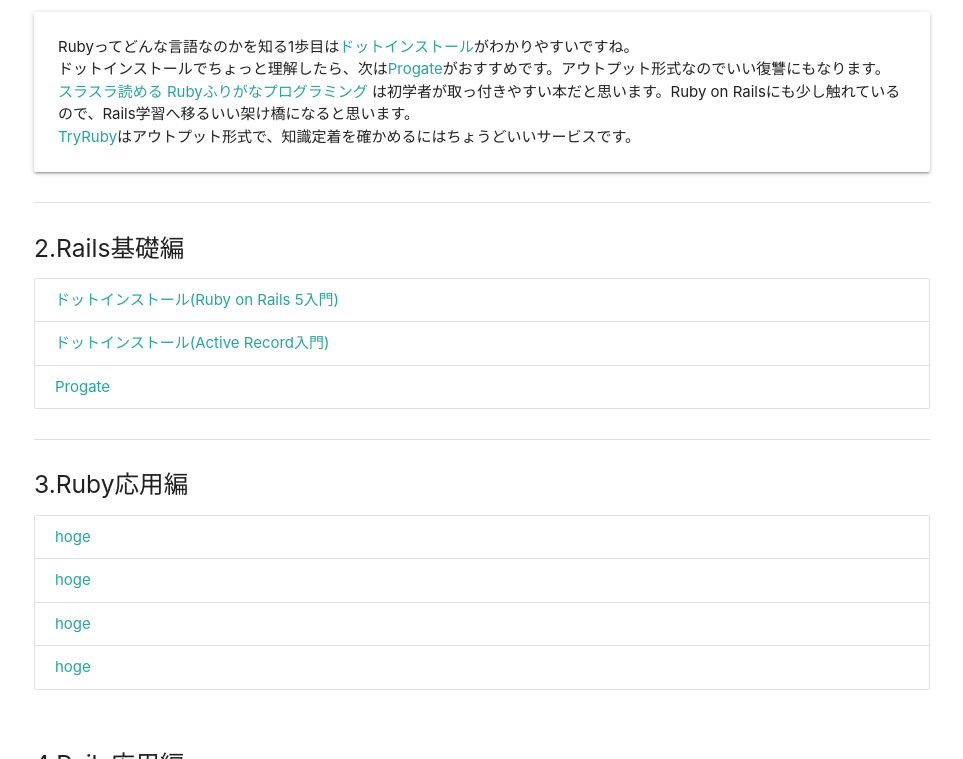
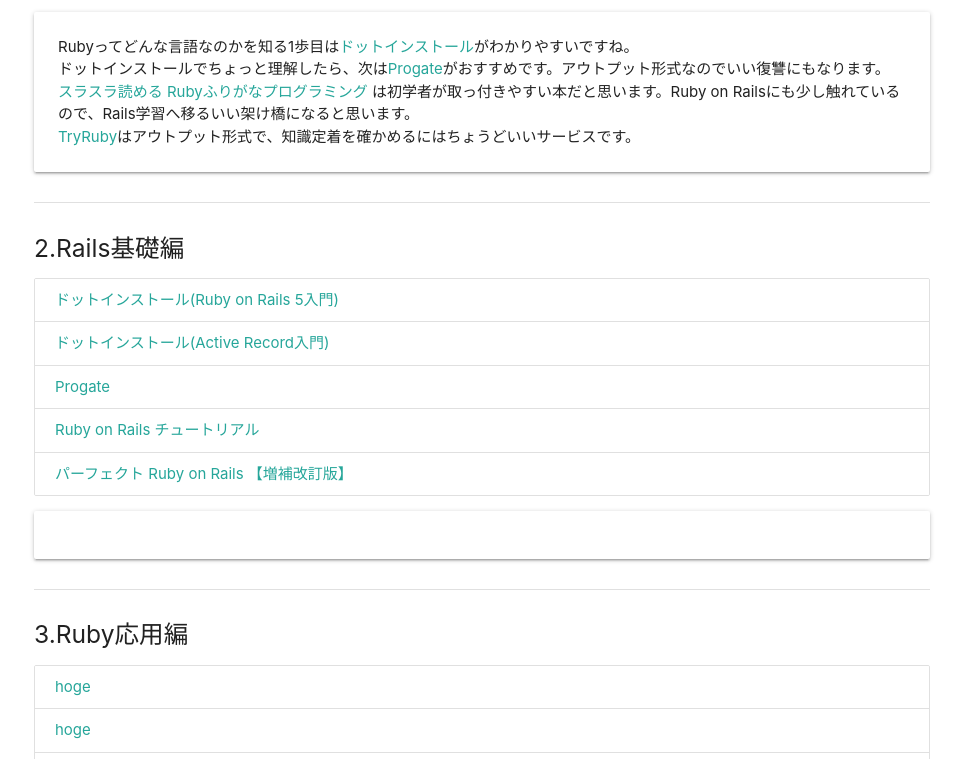
Before and after one commit to Mitsuru53/ruby-roadmap, a plain HTML site: page index.html in a window 1280 px wide. Shown: the part 413-1172 px from the top of the page, without its empty margins (158-1121 px from the left). Drawn offline with nearby package versions, Linux system fonts and the light colour scheme.

Commit message:
rails基礎加筆

```diff
--- a/index.html
+++ b/index.html
@@ -53,6 +53,14 @@
             <a href="https://dotinstall.com/lessons/basic_rails_v3" class="collection-item">ドットインストール(Ruby on Rails 5入門)</a>
             <a href="https://dotinstall.com/lessons/basic_activerecord_v2" class="collection-item">ドットインストール(Active Record入門)</a>
             <a href="https://prog-8.com/languages/rails5" class="collection-item">Progate</a>
+            <a href="https://railstutorial.jp/" class="collection-item">Ruby on Rails チュートリアル</a>
+            <a href="https://www.amazon.co.jp/%E3%83%91%E3%83%BC%E3%83%95%E3%82%A7%E3%82%AF%E3%83%88-Ruby-Rails-%E3%80%90%E5%A2%97%E8%A3%9C%E6%94%B9%E8%A8%82%E7%89%88%E3%80%91-Perfect/dp/4297114623?_encoding=UTF8&qid=&sr=&linkCode=ll1&tag=exhikkii0e-22&linkId=a9ae61d3d4761ae1ab9d48d92f9635ad&language=ja_JP&ref_=as_li_ss_tl" class="collection-item">パーフェクト Ruby on Rails 【増補改訂版】</a>
+        </div>
+        <div class="card horizontal">
+            <div class="card-stacked">
+                <div class="card-content">
+                </div>
+            </div>
         </div>
     </div>
     <div class="divider"></div>
```
